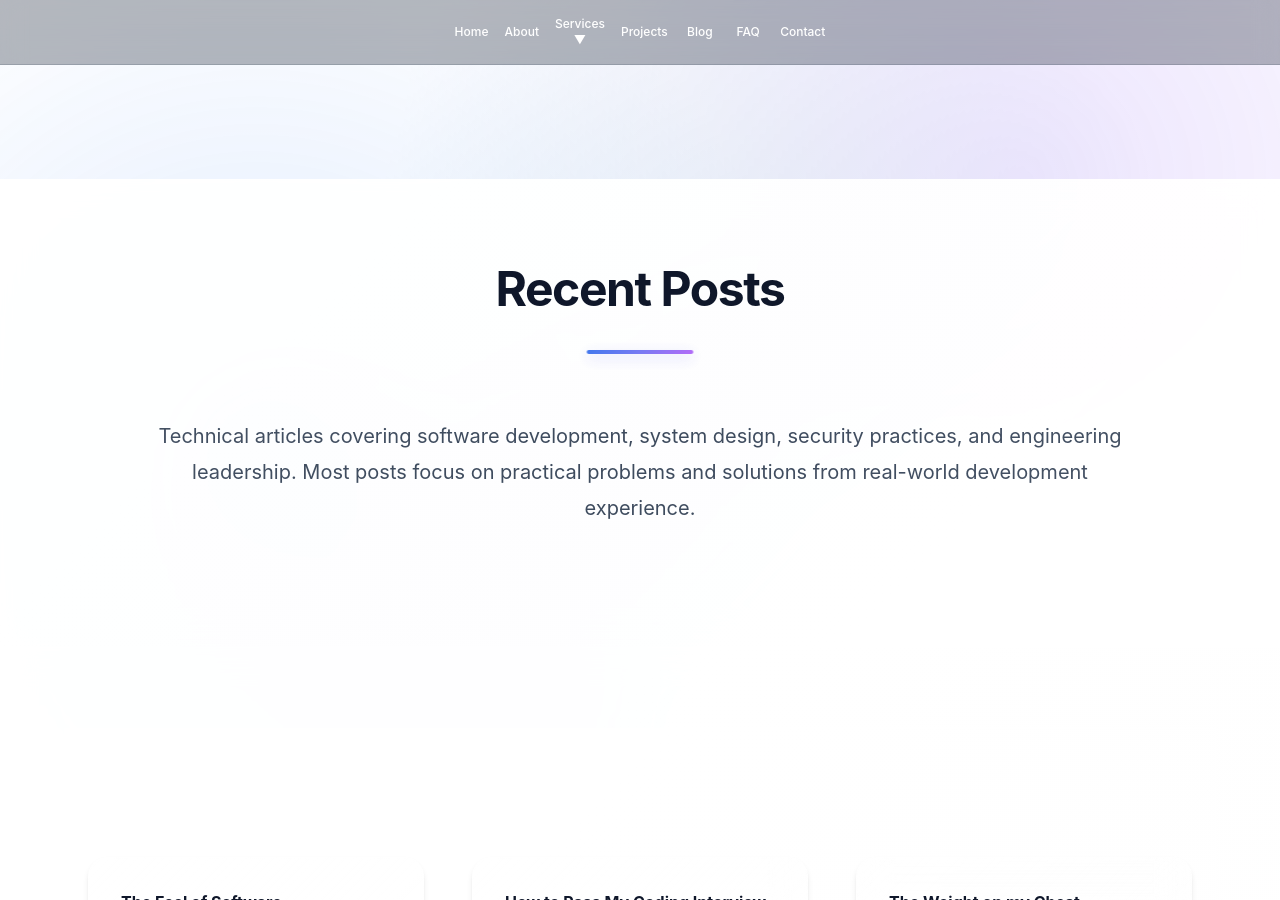
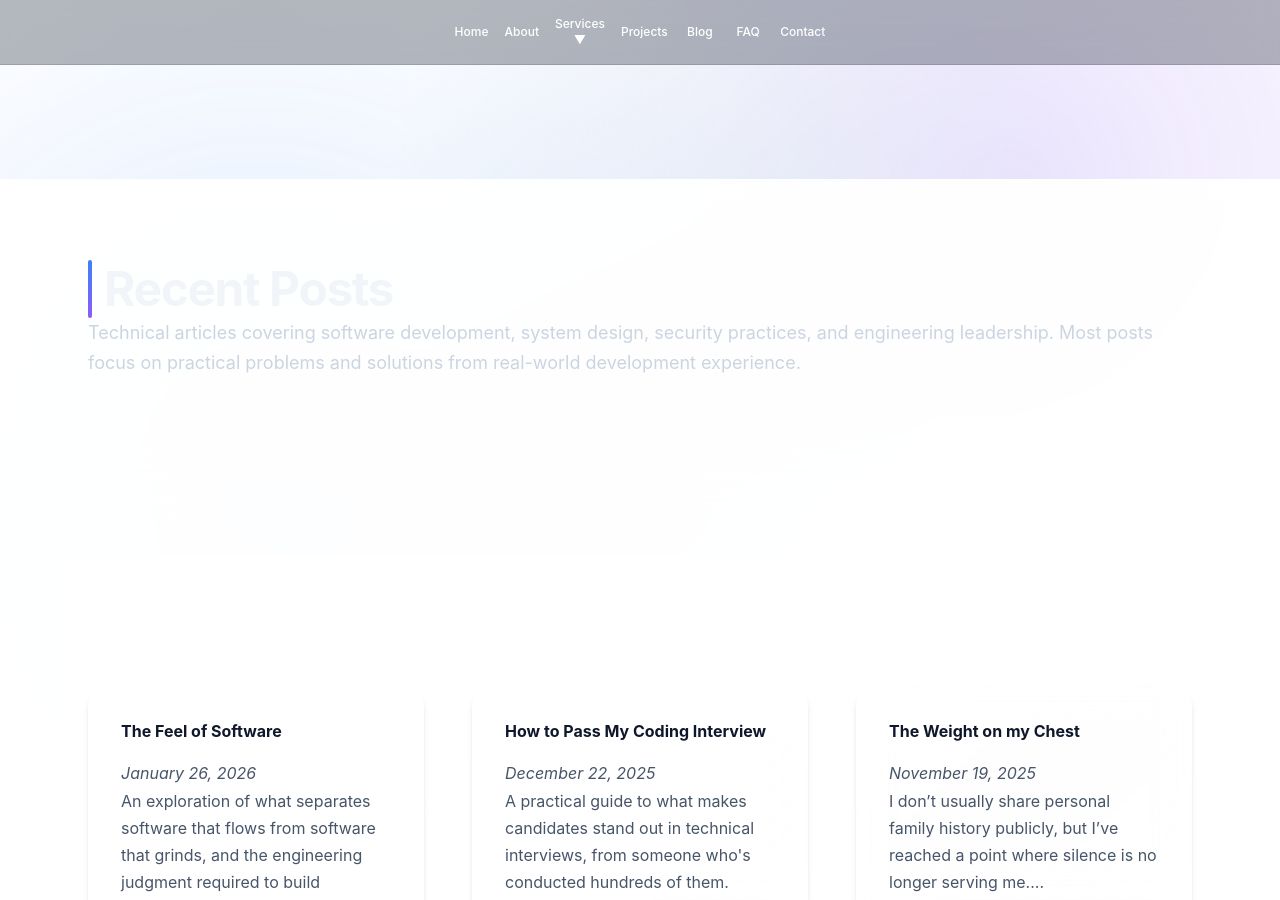
Before and after one commit to egeste/egeste.github.io, a Jekyll site: the page built from blog.md, in a window 1280 px wide and 900 px high, scrolled down 540 px. Built offline with Jekyll 4.4.1, drawn with Linux system fonts in a browser that asks for light colours; nearby versions of some CDN libraries.

Commit message:
feat: convert content-grid to Tailwind classes
Co-Authored-By: Claude Opus 4.5 <noreply@anthropic.com>

```diff
--- a/_includes/content-grid.html
+++ b/_includes/content-grid.html
@@ -1,23 +1,46 @@
 <!-- Reusable Content Grid Component -->
-<section class="fullwidth-section {{ include.section_class | default: 'about-section' }}">
-  <div class="section-container">
+{% assign section_bg = include.section_class | default: 'about-section' %}
+{% if section_bg == 'about-section' or section_bg == 'skills-section' %}
+  {% assign bg_classes = 'bg-white/95 backdrop-blur-lg border-t border-white/20 border-b border-white/10' %}
+  {% assign title_color = 'text-slate-900' %}
+  {% assign text_color = 'text-slate-600' %}
+  {% assign card_title_color = 'text-slate-900' %}
+{% elsif section_bg == 'achievements-section' %}
+  {% assign bg_classes = 'bg-slate-50/90 backdrop-blur-md border-t border-white/30 border-b border-white/20' %}
+  {% assign title_color = 'text-slate-900' %}
+  {% assign text_color = 'text-slate-600' %}
+  {% assign card_title_color = 'text-slate-900' %}
+{% elsif section_bg == 'contact-section' %}
+  {% assign bg_classes = 'bg-slate-900/90 backdrop-blur-xl border-t border-white/10' %}
+  {% assign title_color = 'text-slate-50' %}
+  {% assign text_color = 'text-slate-300' %}
+  {% assign card_title_color = 'text-slate-100' %}
+{% else %}
+  {% assign bg_classes = 'bg-transparent' %}
+  {% assign title_color = 'text-slate-100' %}
+  {% assign text_color = 'text-slate-300' %}
+  {% assign card_title_color = 'text-slate-100' %}
+{% endif %}
+
+<section class="w-full py-16 md:py-20 {{ bg_classes }}">
+  <div class="w-full px-4 md:max-w-6xl md:mx-auto md:px-6">
     {% if include.title %}
-      <h2 class="section-title">{{ include.title }}</h2>
+      <h2 class="text-2xl sm:text-3xl lg:text-4xl font-bold {{ title_color }} mb-8 pl-4 relative before:content-[''] before:absolute before:left-0 before:top-0 before:bottom-0 before:w-1 before:bg-gradient-to-b before:from-blue-500 before:to-violet-500 before:rounded">{{ include.title }}</h2>
     {% endif %}
 
     {% if include.subtitle %}
-      <p class="section-subtitle">{{ include.subtitle }}</p>
+      <p class="text-lg {{ text_color }} mb-10 leading-relaxed">{{ include.subtitle }}</p>
     {% endif %}
 
     {% if include.items %}
-      <div class="{{ include.grid_class | default: 'achievement-grid' }}" role="list">
+      <div class="grid grid-cols-1 sm:grid-cols-2 lg:grid-cols-3 gap-6 sm:gap-8 lg:gap-10 mt-8 sm:mt-12" role="list">
         {% for item in include.items %}
-          <div class="{{ include.item_class | default: 'achievement-item' }}" role="listitem">
-            <strong>{{ item.title }}</strong>
-            <span>{{ item.description }}</span>
+          <div class="bg-gradient-to-br from-white/25 via-white/10 to-white/5 backdrop-blur-lg border border-white/20 rounded-2xl p-6 sm:p-8 shadow-md transition-all duration-300 hover:-translate-y-1.5 hover:scale-[1.02] hover:shadow-2xl hover:border-indigo-500/30 hover:bg-white/40" role="listitem">
+            <strong class="{{ card_title_color }} font-bold mb-4 block">{{ item.title }}</strong>
+            <span class="{{ text_color }} leading-relaxed block">{{ item.description }}</span>
             {% if item.link %}
-              <div class="card-footer">
-                <a href="{{ item.link }}" class="btn btn-secondary">{{ item.link_text | default: 'Learn More →' }}</a>
+              <div class="mt-6">
+                <a href="{{ item.link }}" class="inline-flex items-center justify-center gap-2 px-6 py-3 bg-slate-800 text-white rounded-xl font-semibold text-sm transition-all duration-300 hover:bg-gradient-to-r hover:from-emerald-500 hover:to-blue-500 hover:shadow-lg w-full">{{ item.link_text | default: 'Learn More →' }}</a>
               </div>
             {% endif %}
           </div>
```
